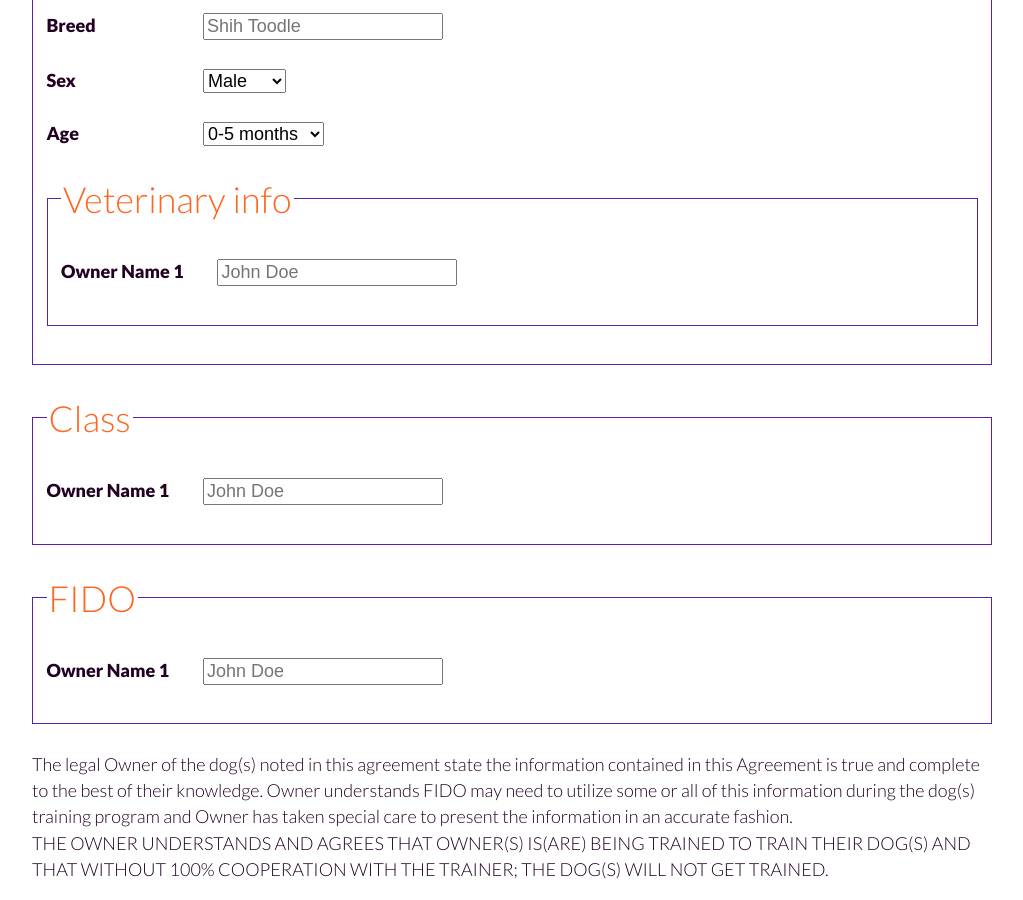
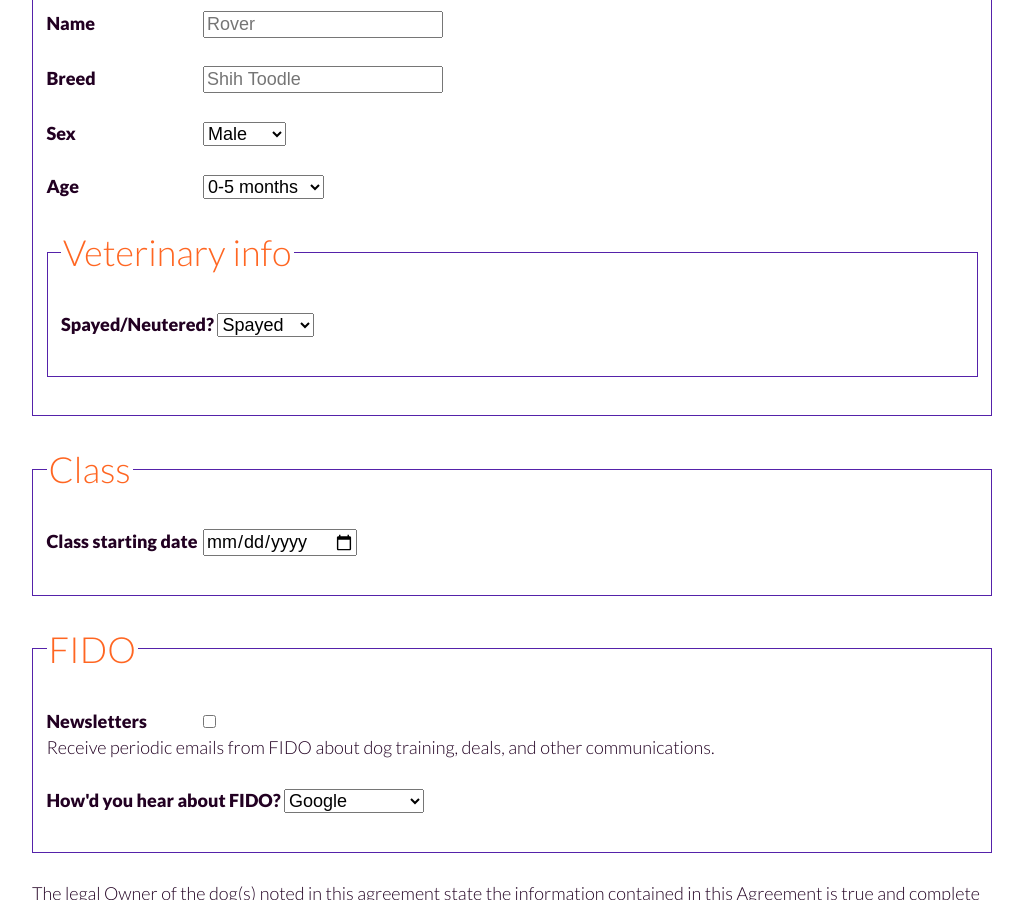
Before and after one commit to fidodogtraining/fidodogtraining.github.io, a Jekyll site: the page built from _forms/group-class-customer-agreement.html, in a window 1280 px wide and 900 px high, scrolled down 1293 px. Shown: the whole window, without its empty margins (128-1151 px from the left). Built offline with Jekyll 4.4.1, drawn with Linux system fonts in a browser that asks for light colours; Markdown is read by kramdown in place of the engine named in the settings; some of the changed text lies outside the part shown.

Commit message:
Intermediate state of the form

```diff
--- a/_forms/group-class-customer-agreement.html
+++ b/_forms/group-class-customer-agreement.html
@@ -4,6 +4,8 @@
   contact: true
 ---
 
+<p>Please see the bottom of the page for terms, conditions, and other applicable
+  text.</p>
 <form method="POST" action="//formspree.io/fidofetch@sbcglobal.net">
   <fieldset><legend>About you</legend>
     <div class="form-item">
@@ -99,25 +101,42 @@
     </div>
     <fieldset><legend>Veterinary info</legend>
       <div class="form-item">
-        <label for="ownerName1">Owner Name 1</label>
-        <input type="text" id="ownerName1" name="ownerName1" placeholder="John Doe" />
+        <label for="spayneuter">Spayed/Neutered?</label>
+        <select id="spayneuter" name="spayneuter">
+          <option value="spayed">Spayed</option>
+          <option value="neutered">Neutered</option>
+          <option value="not">Neither</option>
+        </select>
       </div>
     </fieldset>
   </fieldset>
 
-
-
   <fieldset><legend>Class</legend>
     <div class="form-item">
-      <label for="ownerName1">Owner Name 1</label>
-      <input type="text" id="ownerName1" name="ownerName1" placeholder="John Doe" />
+      <label for="startingdate">Class starting date</label>
+      <input type="date" id="startingdate" name="startingdate" />
     </div>
   </fieldset>
 
   <fieldset><legend>FIDO</legend>
     <div class="form-item">
-      <label for="ownerName1">Owner Name 1</label>
-      <input type="text" id="ownerName1" name="ownerName1" placeholder="John Doe" />
+      <label for="getemails">Newsletters</label>
+      <input type="checkbox" id="getemails" name="getemails" value="Agree" />
+      <div class="description">Receive periodic emails from FIDO about dog
+      training, deals, and other communications.</div>
+    </div>
+    <div class="form-item">
+      <label for="heardfrom">How'd you hear about FIDO?</label>
+      <select id="heardfrom" name="heardfrom">
+        <option value="google">Google</option>
+        <option value="yahoo">Yahoo!</option>
+        <option value="bing">Bing</option>
+        <option value="facebook">Facebook</option>
+        <option value="wordofmouth">Word of mouth</option>
+        <option value="newspaper">Newspaper</option>
+        <option value="friend">Friend</option>
+        <option value="other">Other</option>
+      </select>
     </div>
   </fieldset>
 
@@ -135,18 +154,18 @@
   <input type="hidden" name="_subject" value="Group Class Owner Agreement" />
   <div class="form-item">
       <label for="ownerName1">Owner 1 Agree</label>
-      <input type="checkbox" id="ownerAgree1" name="ownerAgree1" required />
+      <input type="checkbox" id="ownerAgree1" name="ownerAgree1" required value="Agree" />
       <div class="description">Owner 1 listed above agrees to all terms and conditions
       listed on this webpage.</div>
     </div>
     <div class="form-item">
       <label for="ownerName1">Owner 2 Agree</label>
-      <input type="checkbox" id="ownerAgree2" name="ownerAgree2" />
+      <input type="checkbox" id="ownerAgree2" name="ownerAgree2" value="Agree" />
       <div class="description">Owner 2 listed above agrees to all terms and conditions
       listed on this webpage.</div>
     </div>
   <button type="submit">Send</button>
-  </form>
+</form>
 <aside>
   <h3>TERMS &amp; CONDITIONS</h3>
   <p>FIDO PERSONAL DOG TRAINING, LLC (Fido) cannot make any guarantee
```
